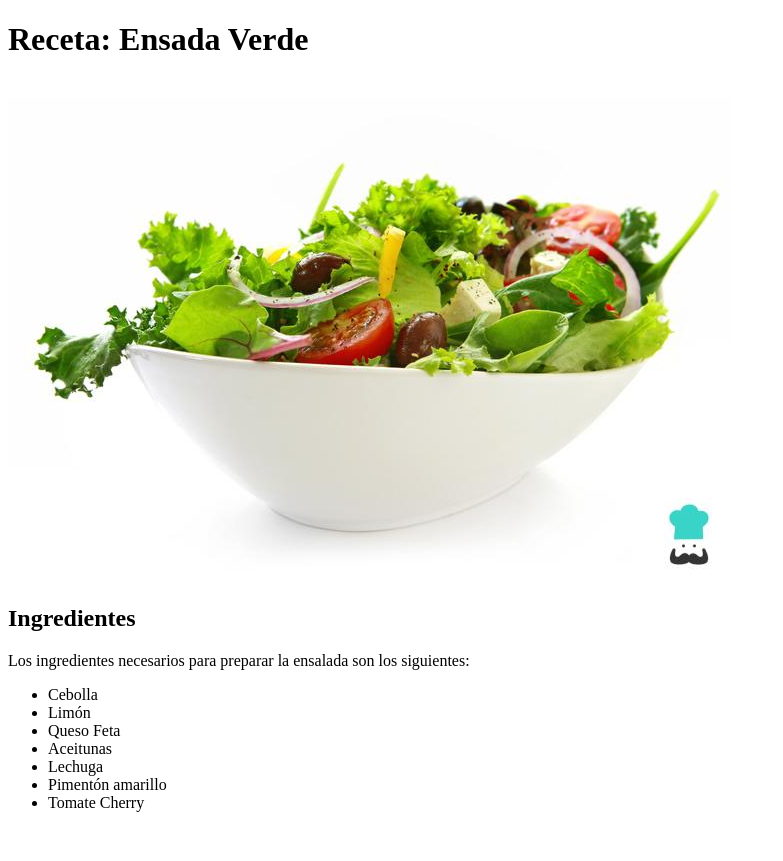
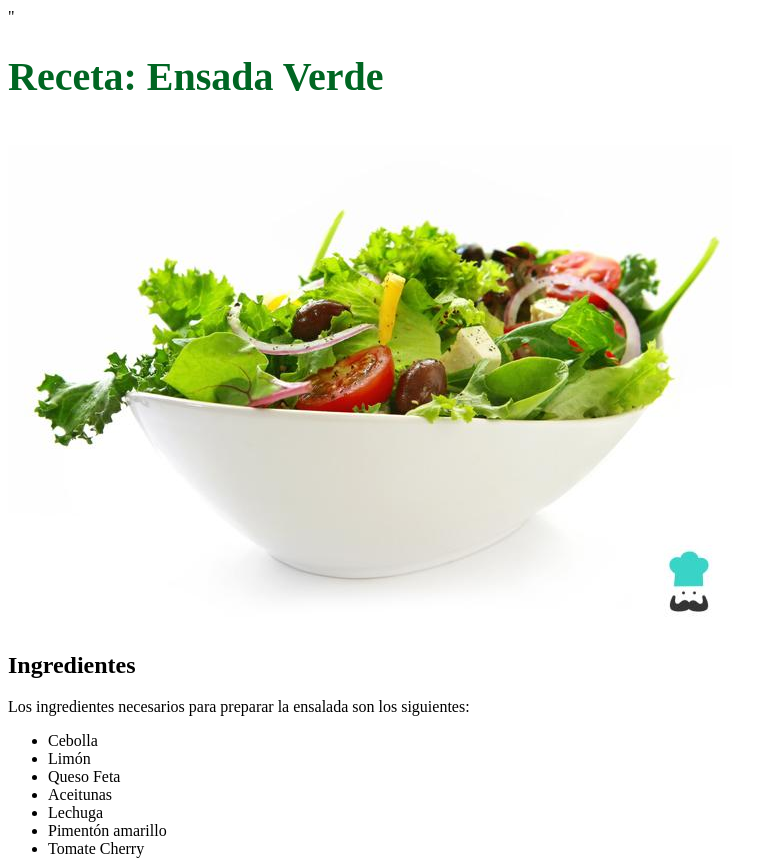
Before and after one commit to DanielGonzoM/aspirantes-mir-html-y-css, a plain HTML site: page ejercicio1-html-y-css/index.html in a window 1280 px wide. Shown: the top 861 px of the page, without its empty margins (0-783 px from the left). Drawn offline with Linux system fonts and the light colour scheme.

Commit message:
Agrega estilos al segundo ejercicio

```diff
--- a/ejercicio1-html-y-css/index.html
+++ b/ejercicio1-html-y-css/index.html
@@ -3,6 +3,7 @@
 <head>
     <meta charset="utf-8"/>
     <title>Mi Receta</title>
+    <link rel="stylesheet" href="styles.css">"
 </head>
 <h1>Receta: Ensada Verde</h1>
 <br/>
--- /dev/null
+++ b/ejercicio1-html-y-css/styles.css
@@ -0,0 +1,5 @@
+h1 {
+    color: #006622;
+    font-size: 40px;
+    font-weight: bold;
+}
```
